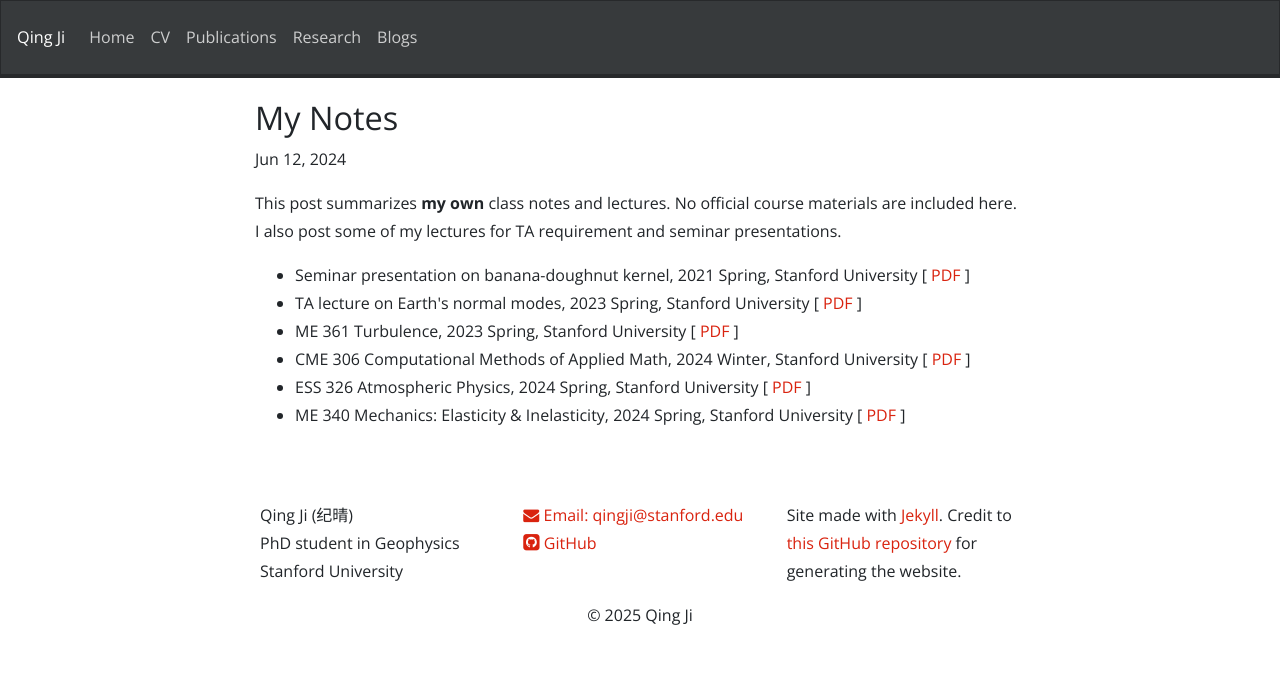
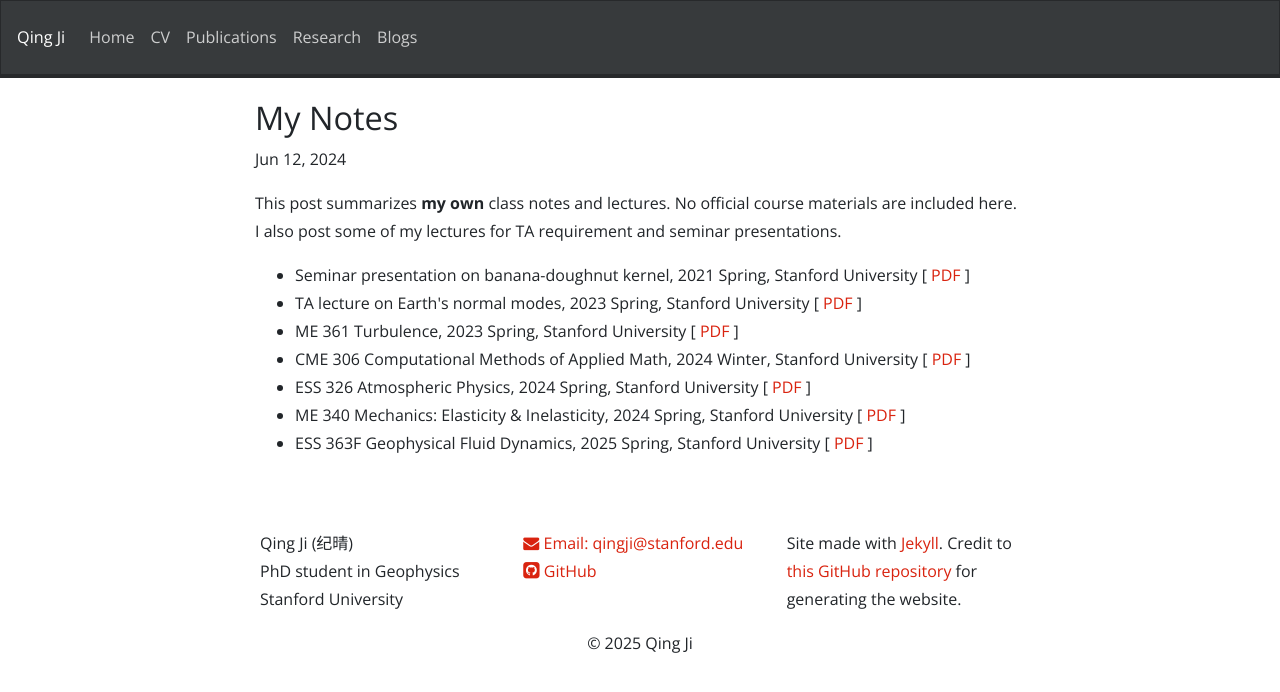
Before and after one commit to NickJi98/NickJi98.github.io, a Jekyll site: the page built from _posts/2024-06-12-My-notes.md, in a window 1280 px wide. Shown: the top 692 px of the page. Built offline with Jekyll 4.4.1, drawn with Linux system fonts in a browser that asks for light colours; nearby versions of some CDN libraries; a style sheet for code colours, icons or effects is not loaded.

Commit message:
Update notes

```diff
--- a/_posts/2024-06-12-My-notes.md
+++ b/_posts/2024-06-12-My-notes.md
@@ -19,4 +19,6 @@ date: 2024-06-12
   [ <a href="{{ site.url }}{{ site.baseurl }}/_data/files/Notes/ESS326_S24.pdf" target="_blank">PDF</a> ]</li>
   <li>ME 340 Mechanics: Elasticity & Inelasticity, 2024 Spring, Stanford University
   [ <a href="{{ site.url }}{{ site.baseurl }}/_data/files/Notes/ME340_S24.pdf" target="_blank">PDF</a> ]</li>
+  <li>ESS 363F Geophysical Fluid Dynamics, 2025 Spring, Stanford University
+  [ <a href="{{ site.url }}{{ site.baseurl }}/_data/files/Notes/ESS363F_S25.pdf" target="_blank">PDF</a> ]</li>
 </ul>
```
Also changed, not shown: 1 other file.
